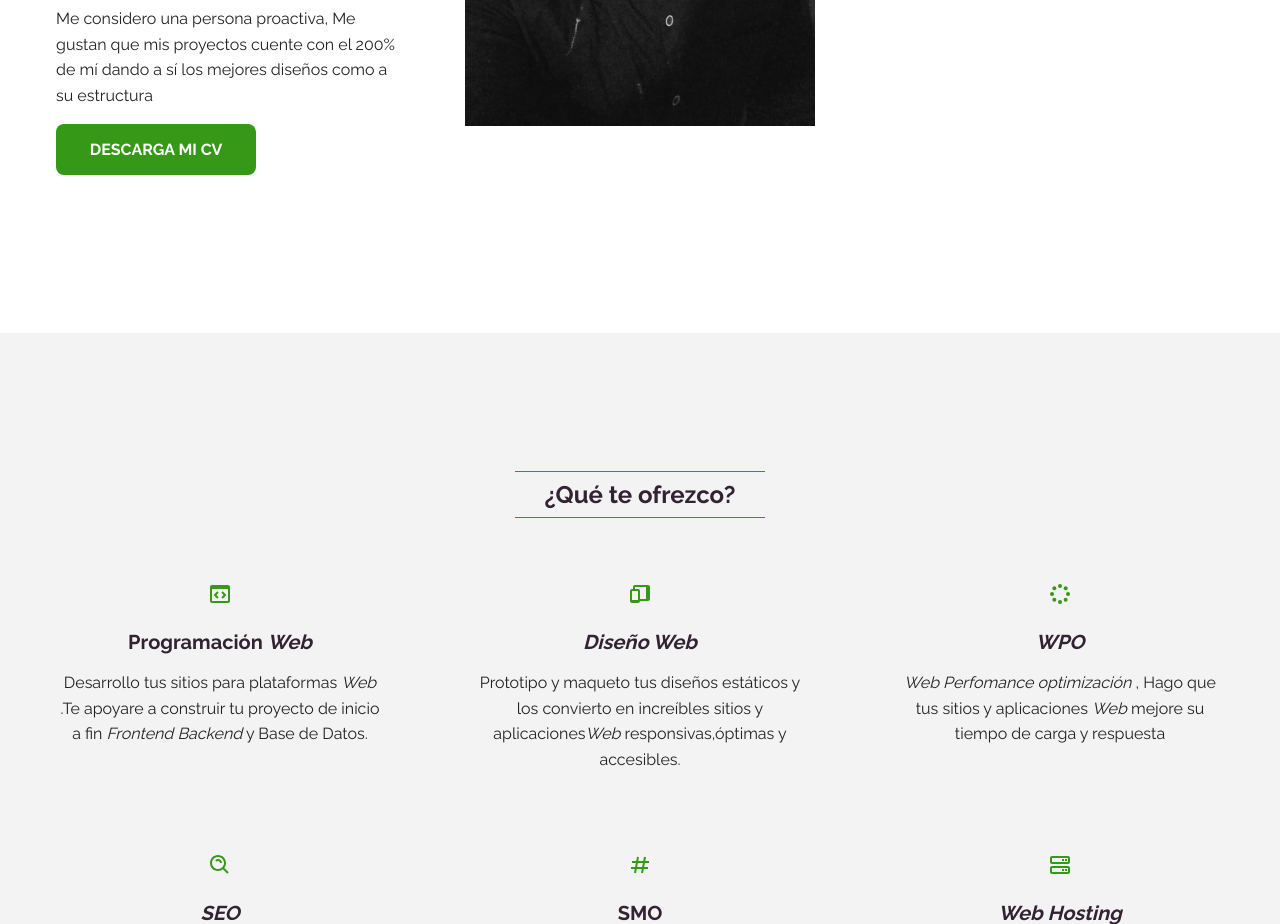
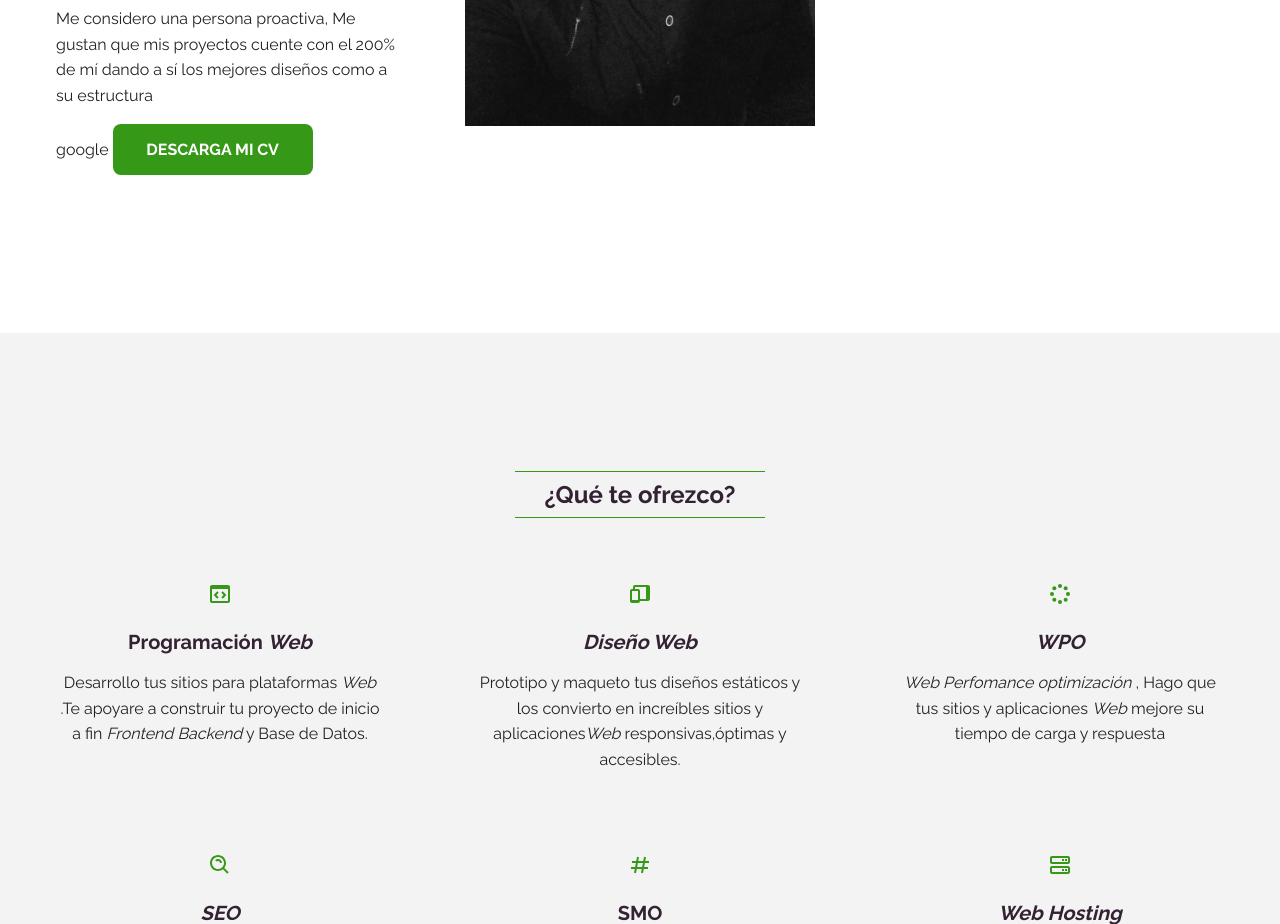
Before and after one commit to GCode123xz/portafolio-gv, a plain HTML site: page Portafolio/index.html in a window 1280 px wide. Shown: the part 1320-2244 px from the top of the page. Drawn offline with Linux system fonts and the light colour scheme.

Commit message:
portafoliov4

```diff
--- a/Portafolio/index.html
+++ b/Portafolio/index.html
@@ -68,8 +68,8 @@
                             a si como tambien la optimización para el buen posicionamiento y el mejor rendimiento  de carga de sitios <i>web</i>
                         </P>
                         <p>Me considero una persona proactiva, Me gustan que mis proyectos cuente con el 200% de mí dando a sí los mejores diseños como a su estructura</p>
-                        <div>
-                            <a class="btn" href="https://drive.google.com/file/d/1bFxoWasyzhQSYfYw-5F9xmlrAlgqiL-5/view?ths=true" target="_blank" rel="noopener">DESCARGA MI CV</a>
+                        <div>google
+                            <a class="btn" href="https://drive.google.com/file/d/1cCBUlIVSQAEk3e5VfperJOIF1lmX_zzB/view?ths=true" target="_blank" rel="noopener">DESCARGA MI CV</a>
                         </div>
             </article>
             <article>
```
